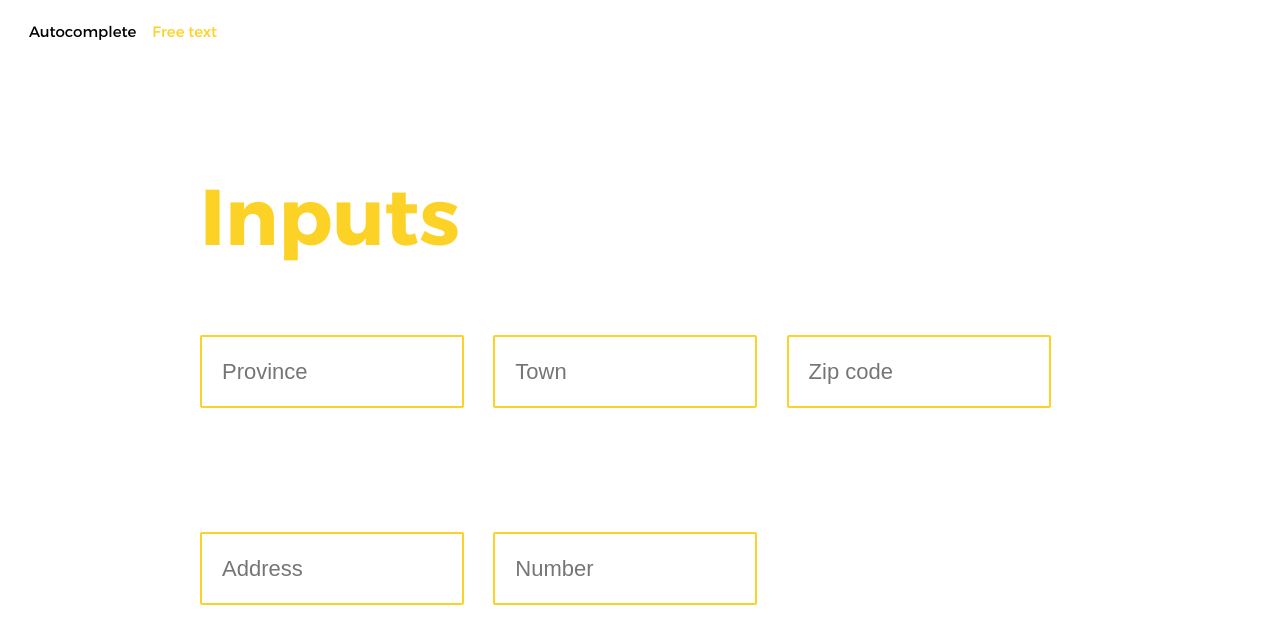
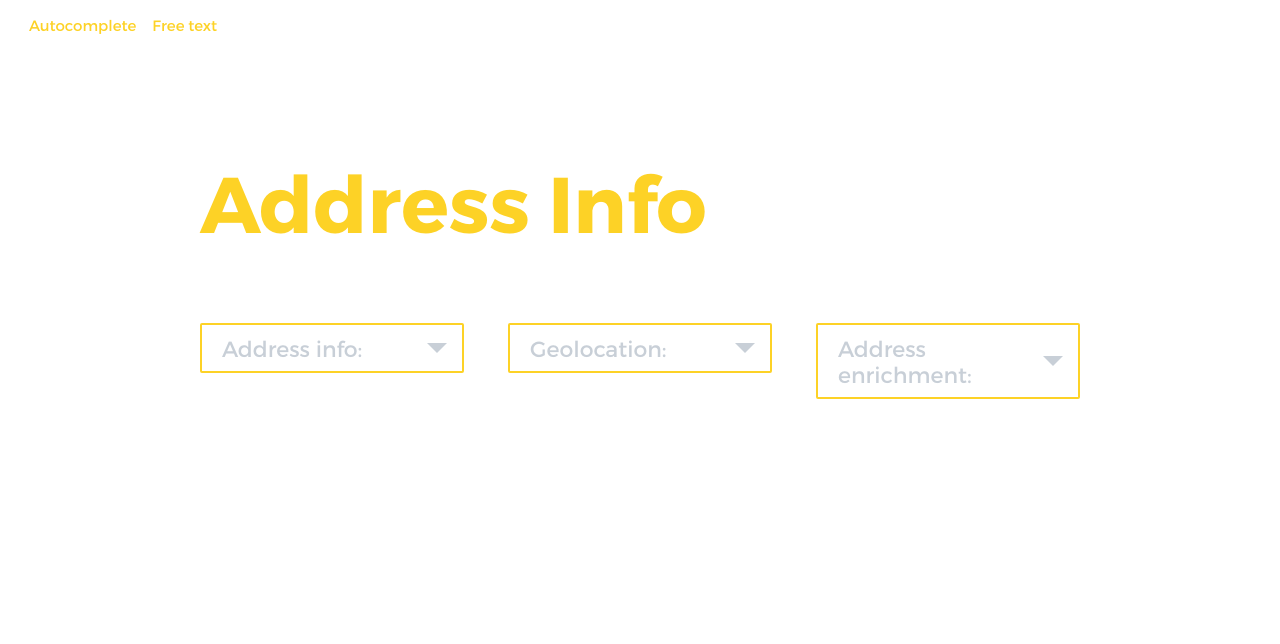
Before and after one commit to zotovs/hocelot-test, a React (Create React App) app: page /results in a window 1280 px wide. Before the commit this address led to /autocomplete. Shown: the top 644 px of the page. Built offline with nearby package versions, Linux system fonts and the light colour scheme.

Commit message:
Added items for Results page

```diff
--- a/src/App.js
+++ b/src/App.js
@@ -5,6 +5,7 @@ import Header from './components/Header';
 import GlobalStyles from './styles/GlobalStyles';
 import AutocompletePage from './containers/AutocompletePage';
 import FreeTextPage from './containers/FreeTextPage';
+import ResultsPage from './containers/ResultsPage';
 
 function App() {
   return (
@@ -18,6 +19,9 @@ function App() {
         <Route path="/free-text" exact>
           <FreeTextPage />
         </Route>
+        <Route path="/results" exact>
+          <ResultsPage />
+        </Route>
         <Redirect to="/autocomplete" />
       </Switch>
     </div>
--- a/src/components/Autocomplete.js
+++ b/src/components/Autocomplete.js
@@ -2,18 +2,14 @@ import React from 'react';
 import styled from 'styled-components';
 import Downshift from 'downshift';
 import PropTypes from 'prop-types';
+import { ArrowBorderWrapper } from '../styles/common';
 
 const Wrapper = styled.div`
   position: relative;
 `;
 
-const InputWrapper = styled.div`
-  border: ${props => props.theme.border};
-  border-radius: 2px;
-`;
-
 const Input = styled.input`
-  padding: 20px;
+  padding: 10px 40px 10px 20px;
   width: 100%;
   border: none;
   background-color: transparent;
@@ -81,9 +77,9 @@ const Autocomplete = ({ placeholder, name, className }) => {
         getRootProps,
       }) => (
         <Wrapper className={className}>
-          <InputWrapper {...getRootProps({}, { suppressRefError: true })}>
+          <ArrowBorderWrapper {...getRootProps({}, { suppressRefError: true })}>
             <Input {...getInputProps({ name, placeholder })} />
-          </InputWrapper>
+          </ArrowBorderWrapper>
           {isOpen && (
             <Menu {...getMenuProps()}>
               {items.map((item, index) => (
--- /dev/null
+++ b/src/components/InfoItem.js
@@ -0,0 +1,78 @@
+import React, { useState } from 'react';
+import styled from 'styled-components';
+import PropTypes from 'prop-types';
+
+import { ArrowBorderWrapper } from '../styles/common';
+
+const Wrapper = styled.div`
+  position: relative;
+`;
+
+const StyledArrowBorderWrapper = styled(ArrowBorderWrapper)`
+  padding: 10px 20px;
+  font-size: 2.2rem;
+  color: ${props => props.theme.grey};
+  cursor: pointer;
+`;
+
+const List = styled.ul`
+  position: absolute;
+  z-index: 2;
+  top: 100%;
+  width: 100%;
+  margin: 0;
+  padding: 20px 10px;
+  list-style-type: none;
+  border: ${props => props.theme.border};
+  border-radius: 2px;
+  font-size: 1.8rem;
+  line-height: 1.5;
+  background-color: ${props => props.theme.white};
+`;
+
+const Item = styled.div`
+  text-transform: uppercase;
+
+  &:not(:last-child) {
+    margin-bottom: 20px;
+  }
+`;
+
+const ItemLabel = styled.div`
+  color: ${props => props.theme.grey};
+`;
+
+function InfoItem({ title, className }) {
+  const [isOpen, setIsOpen] = useState(false);
+
+  return (
+    <Wrapper className={className}>
+      <StyledArrowBorderWrapper onClick={() => setIsOpen(true)}>
+        {title}
+      </StyledArrowBorderWrapper>
+      {isOpen && (
+        <List>
+          <Item>
+            <ItemLabel>Address type</ItemLabel>
+            <div>Carretera</div>
+          </Item>
+          <Item>
+            <ItemLabel>Address type abbreviature</ItemLabel>
+            <div>crta.</div>
+          </Item>
+          <Item>
+            <ItemLabel>Address name</ItemLabel>
+            <div>Crta. de la coruna</div>
+          </Item>
+        </List>
+      )}
+    </Wrapper>
+  );
+}
+
+InfoItem.propTypes = {
+  title: PropTypes.string.isRequired,
+  className: PropTypes.string,
+};
+
+export default InfoItem;
--- /dev/null
+++ b/src/containers/ResultsPage.js
@@ -0,0 +1,28 @@
+import React from 'react';
+import styled from 'styled-components';
+
+import PageWrapper from '../components/PageWrapper';
+import InfoItem from '../components/InfoItem';
+
+const Wrapper = styled.div`
+  display: flex;
+  justify-content: space-between;
+`;
+
+const StyledInfoItem = styled(InfoItem)`
+  width: 30%;
+`;
+
+function ResultsPage() {
+  return (
+    <PageWrapper title="Address Info">
+      <Wrapper>
+        <StyledInfoItem title="Address info:" />
+        <StyledInfoItem title="Geolocation:" />
+        <StyledInfoItem title="Address enrichment:" />
+      </Wrapper>
+    </PageWrapper>
+  );
+}
+
+export default ResultsPage;
--- a/src/styles/GlobalStyles.js
+++ b/src/styles/GlobalStyles.js
@@ -26,7 +26,6 @@ const GlobalStyles = createGlobalStyle`
     padding: 0;
     margin: 0;
     font-size: 1.5rem;
-    line-height: 2;
   }
 
   a {
--- /dev/null
+++ b/src/styles/common.js
@@ -0,0 +1,20 @@
+import styled from 'styled-components';
+
+export const ArrowBorderWrapper = styled.div`
+  border: ${props => props.theme.border};
+  border-radius: 2px;
+  position: relative;
+
+  &:after {
+    content: '';
+    position: absolute;
+    right: 15px;
+    top: 50%;
+    transform: translateY(-50%);
+    width: 0;
+    height: 0;
+    border-left: 10px solid transparent;
+    border-right: 10px solid transparent;
+    border-top: 10px solid ${props => props.theme.grey};
+  }
+`;
```
Also changed, not shown: .eslintrc.js.
